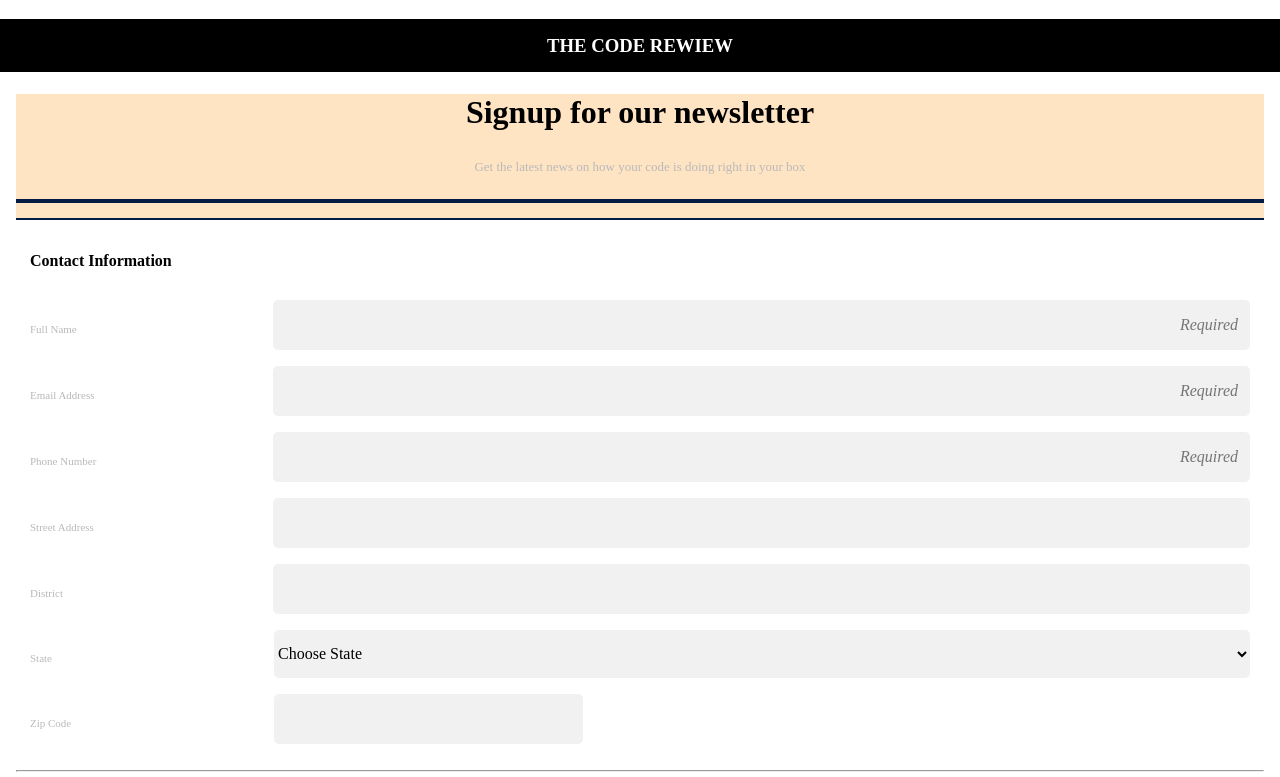
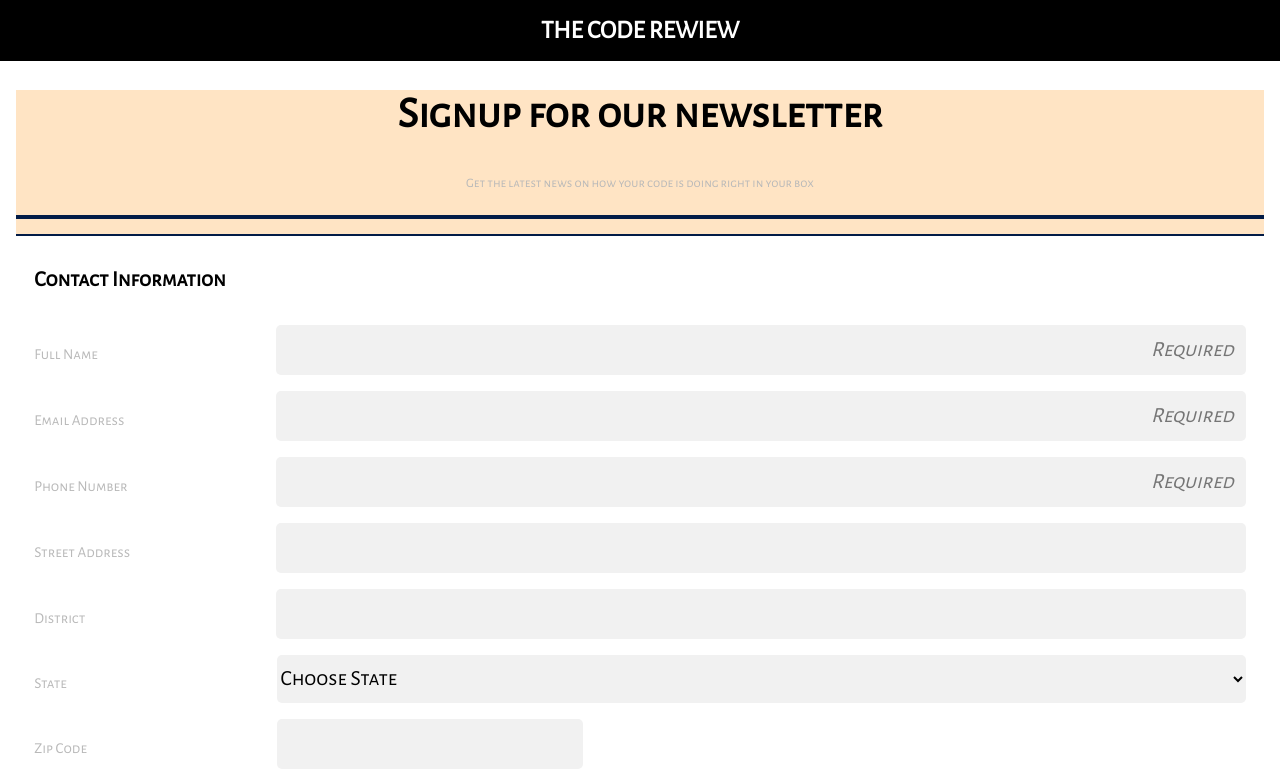
Before and after one commit to jclau69/project3a, a plain HTML site: page index.html in a window 1280 px wide. Shown: the top 777 px of the page. Drawn offline with Linux system fonts and the light colour scheme.

Commit message:
restyling font

```diff
--- a/css/style.css
+++ b/css/style.css
@@ -1,6 +1,8 @@
 body {
 
+    font-size: 135%;
     margin:0;
+    font-family: 'Alegreya Sans SC', "verdana regular","Lucida Grande", "Optima",  sans-serif;
 }
 header{
 
@@ -24,6 +26,7 @@ h3 {
     color: white;
     background-color: black;
     padding: 1rem;
+    margin: 0;
 
 }
 
@@ -31,7 +34,7 @@ h3 {
 p{
 
     color: rgb(185, 185, 185);
-    font-size: 13px;
+    font-size: 60%;
 
 }
 
@@ -75,7 +78,7 @@ fieldset {
 
     display: inline-block;
     color: rgb(185, 185, 185);
-    font-size: 11px;
+    font-size: 70%;
     padding-top: 1rem;
     padding-bottom: 7px;
     width: 63%;
@@ -85,8 +88,9 @@ fieldset {
 
 input:focus {
 
-color: rgb(44, 238, 5);
-transition: 2s;
+
+background-color: bisque;
+transition: 1s;
 
 }
 
--- a/form.html
+++ b/index.html
@@ -7,6 +7,7 @@
   <meta charset="utf-8">
   <link rel="stylesheet" href="css/normalize.css">
   <link rel="stylesheet" href="css/style.css">
+  <link href="https://fonts.googleapis.com/css2?family=Alegreya+Sans+SC&display=swap" rel="stylesheet">
 
   <title>Form</title>
 
```
